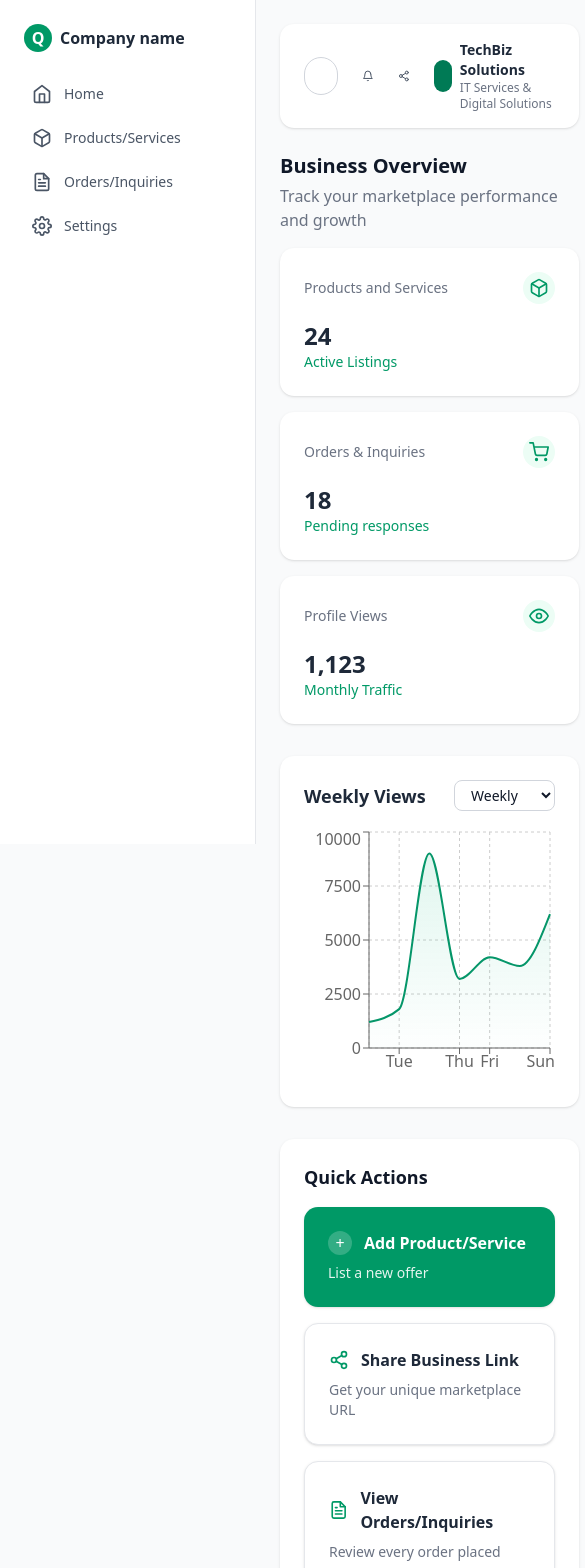
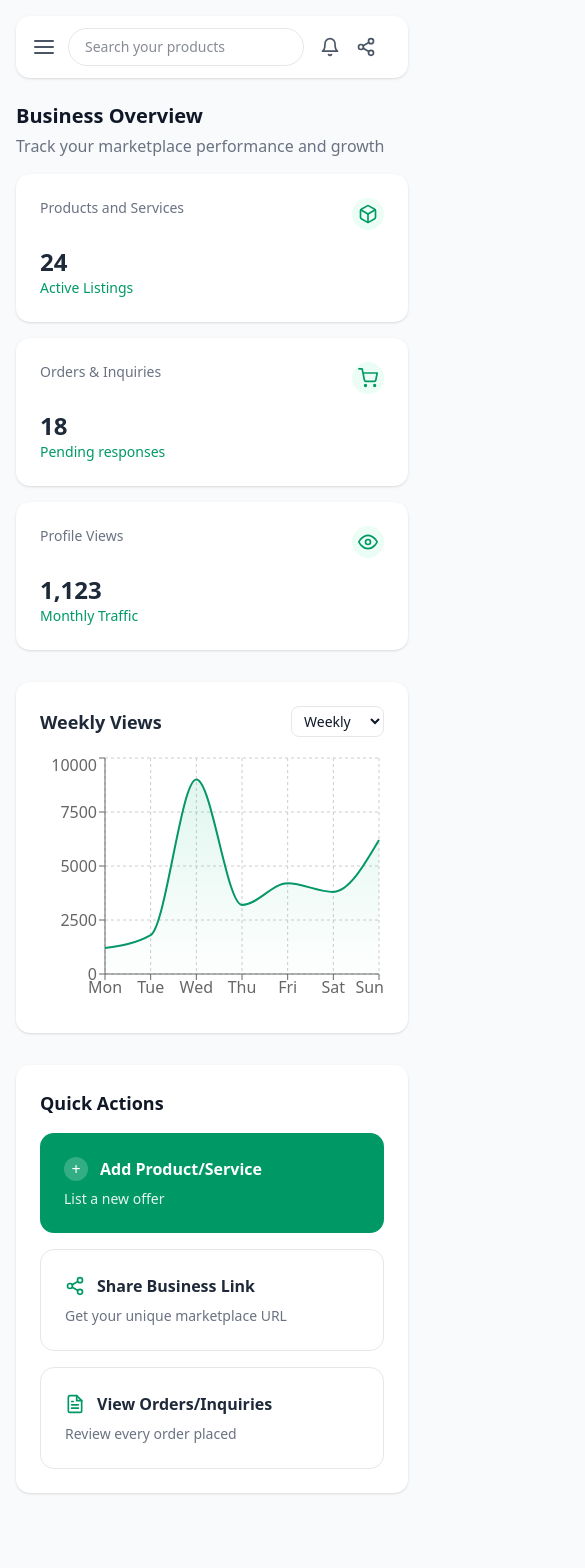
Before and after one commit to Kimmie38/gizo-project, a Next.js app: page /Dashboard in a window 390 px wide. Shown: the top 1568 px of the page, 585 px wide, since content can reach past the window. After the commit the page ends 1541 px from the top, so only its background shows below. Built offline with nearby package versions, Linux system fonts and the light colour scheme.

Commit message:
initial commit

```diff
--- a/src/app/Dashboard/Listing/page.js
+++ b/src/app/Dashboard/Listing/page.js
@@ -1,37 +1,42 @@
 "use client";
 
-export default function AddListingModal({ onClose }) {
+export default function AddListingModal({ isOpen, onClose }) {
+  if (!isOpen) return null;
+
   return (
-    <div className="fixed inset-0 z-50 flex items-center justify-center bg-black/50">
-      <div className="bg-white rounded-xl shadow-lg p-6 w-full max-w-2xl relative">
-        {/* Close Button */}
-        <button
-          onClick={onClose}
-          className="absolute top-3 right-3 text-gray-500 hover:text-gray-700"
-        >
-          ✕
-        </button>
+    <div className="fixed inset-0 z-50 flex items-center justify-center bg-black/40 p-4">
+      <div className="bg-white rounded-xl shadow-lg w-full max-w-2xl p-6 overflow-y-auto max-h-[90vh]">
+        {/* Header */}
+        <div className="flex justify-between items-center mb-4">
+          <h1 className="text-lg font-bold">Add New Listing</h1>
+          <button
+            onClick={onClose}
+            className="text-gray-500 hover:text-gray-700 text-xl"
+          >
+            ×
+          </button>
+        </div>
 
-        <h1 className="text-xl font-bold mb-2">Add New Listing</h1>
         <p className="text-gray-500 mb-6">
           Fill out the form below to add a new product or service
         </p>
 
+        {/* Form */}
         <form className="space-y-4">
           <div className="grid grid-cols-1 md:grid-cols-2 gap-4">
             <input
               type="text"
               placeholder="Product/Service Name"
-              className="w-full border rounded-lg px-4 py-2 focus:outline-none focus:ring-2 focus:ring-emerald-500"
+              className="w-full border rounded-lg px-4 py-2 focus:ring-2 focus:ring-emerald-500"
             />
             <input
               type="number"
               placeholder="Price (USD)"
-              className="w-full border rounded-lg px-4 py-2 focus:outline-none focus:ring-2 focus:ring-emerald-500"
+              className="w-full border rounded-lg px-4 py-2 focus:ring-2 focus:ring-emerald-500"
             />
           </div>
 
-          <select className="w-full border rounded-lg px-4 py-2 focus:outline-none focus:ring-2 focus:ring-emerald-500">
+          <select className="w-full border rounded-lg px-4 py-2 focus:ring-2 focus:ring-emerald-500">
             <option>Category</option>
             <option>Electronics</option>
             <option>Services</option>
@@ -41,10 +46,10 @@ export default function AddListingModal({ onClose }) {
           <textarea
             placeholder="Description"
             rows="4"
-            className="w-full border rounded-lg px-4 py-2 focus:outline-none focus:ring-2 focus:ring-emerald-500"
+            className="w-full border rounded-lg px-4 py-2 focus:ring-2 focus:ring-emerald-500"
           />
 
-          {/* Upload Section */}
+          {/* Upload */}
           <div className="border-2 border-dashed border-gray-300 rounded-lg p-6 text-center">
             <p className="text-gray-500">Drop your product pictures here</p>
             <p className="text-gray-400 text-sm mb-4">OR</p>
@@ -54,8 +59,8 @@ export default function AddListingModal({ onClose }) {
             </label>
           </div>
 
-          {/* Submit */}
-          <div className="flex space-x-4">
+          {/* Actions */}
+          <div className="flex flex-col sm:flex-row gap-3 justify-end">
             <button
               type="submit"
               className="bg-emerald-600 text-white px-6 py-2 rounded-lg hover:bg-emerald-700"
--- a/src/app/Dashboard/page.js
+++ b/src/app/Dashboard/page.js
@@ -1,7 +1,7 @@
 "use client";
 
 import { useState } from "react";
-import { usePathname, useRouter } from "next/navigation";
+import { useRouter, usePathname } from "next/navigation";
 import {
   FiHome,
   FiBox,
@@ -11,6 +11,7 @@ import {
   FiShare2,
   FiEye,
   FiShoppingCart,
+  FiMenu,
 } from "react-icons/fi";
 import {
   AreaChart,
@@ -23,7 +24,7 @@ import {
 } from "recharts";
 import AddListingModal from "./Listing/page";
 
-// Sidebar nav items
+// Sidebar items
 const navItems = [
   { name: "Home", href: "/dashboard", icon: FiHome },
   { name: "Products/Services", href: "/dashboard/products", icon: FiBox },
@@ -31,7 +32,7 @@ const navItems = [
   { name: "Settings", href: "/dashboard/settings", icon: FiSettings },
 ];
 
-// Business Overview cards
+// Overview cards
 const cards = [
   { title: "Products and Services", value: "24", subtitle: "Active Listings", icon: FiBox },
   { title: "Orders & Inquiries", value: "18", subtitle: "Pending responses", icon: FiShoppingCart },
@@ -50,15 +51,19 @@ const chartData = [
 ];
 
 export default function Dashboard() {
+  const router = useRouter();
   const pathname = usePathname();
-  const router = useRouter();
+  const [sidebarOpen, setSidebarOpen] = useState(false);
   const [showAddListing, setShowAddListing] = useState(false);
 
   return (
     <div className="flex min-h-screen bg-gray-50">
       {/* Sidebar */}
-      <aside className="w-64 shrink-0 bg-white border-r h-screen flex flex-col fixed left-0 top-0">
-        {/* Logo */}
+      <aside
+        className={`fixed top-0 left-0 h-full bg-white border-r w-64 transform transition-transform ${
+          sidebarOpen ? "translate-x-0" : "-translate-x-full"
+        } md:translate-x-0 z-40`}
+      >
         <div className="px-6 py-6 flex items-center space-x-2">
           <div className="w-7 h-7 bg-emerald-600 rounded-full flex items-center justify-center text-white font-bold">
             Q
@@ -66,8 +71,7 @@ export default function Dashboard() {
           <span className="font-semibold text-gray-800">Company name</span>
         </div>
 
-        {/* Nav */}
-        <nav className="flex-1 px-4 space-y-2">
+        <nav className="px-4 space-y-2">
           {navItems.map((item) => {
             const Icon = item.icon;
             const active = pathname === item.href;
@@ -75,7 +79,7 @@ export default function Dashboard() {
               <button
                 key={item.name}
                 onClick={() => router.push(item.href)}
-                className={`w-full flex items-center px-4 py-2 rounded-lg text-sm font-medium transition ${
+                className={`w-full flex items-center px-4 py-2 rounded-lg text-sm font-medium ${
                   active
                     ? "bg-emerald-600 text-white"
                     : "text-gray-600 hover:bg-gray-100"
@@ -89,37 +93,47 @@ export default function Dashboard() {
         </nav>
       </aside>
 
-      {/* Main Content */}
-      <div className="flex-1 flex flex-col bg-gray-50 ml-64">
+      {/* Main */}
+      <div className="flex-1 flex flex-col md:ml-64">
         {/* Topbar */}
-        <header className="px-6 pt-6">
-          <div className="bg-white shadow-sm rounded-xl px-6 py-4 flex justify-between items-center max-w-[950px] mx-auto">
-            {/* Search */}
-            <div className="flex-1 max-w-lg">
+        <header className="px-4 pt-4 md:px-6 md:pt-6">
+          <div className="bg-white shadow-sm rounded-xl px-4 py-3 md:px-6 md:py-4 flex justify-between items-center">
+            {/* Left: Menu + Search */}
+            <div className="flex items-center gap-3 flex-1 max-w-lg">
+              <button
+                onClick={() => setSidebarOpen(!sidebarOpen)}
+                className="md:hidden text-gray-600"
+              >
+                <FiMenu className="w-6 h-6" />
+              </button>
               <input
                 type="text"
                 placeholder="Search your products"
-                className="w-full px-4 py-2 rounded-full border border-gray-300 text-sm focus:outline-none focus:ring-2 focus:ring-emerald-500"
+                className="flex-1 px-4 py-2 rounded-full border text-sm focus:ring-2 focus:ring-emerald-500"
               />
             </div>
 
-            {/* Right side */}
-            <div className="flex items-center space-x-6 ml-6">
+            {/* Right */}
+            <div className="flex items-center space-x-4 ml-4">
               <FiBell className="w-5 h-5 text-gray-600 cursor-pointer" />
               <FiShare2 className="w-5 h-5 text-gray-600 cursor-pointer" />
-              <div className="flex items-center space-x-2">
+              <div className="hidden sm:flex items-center space-x-2">
                 <div className="w-8 h-8 rounded-full bg-emerald-700"></div>
                 <div>
-                  <p className="text-sm font-semibold text-gray-800">TechBiz Solutions</p>
-                  <p className="text-xs text-gray-500">IT Services & Digital Solutions</p>
+                  <p className="text-sm font-semibold text-gray-800">
+                    TechBiz Solutions
+                  </p>
+                  <p className="text-xs text-gray-500">
+                    IT Services & Digital Solutions
+                  </p>
                 </div>
               </div>
             </div>
           </div>
         </header>
 
-        {/* Page Content */}
-        <main className="flex-1 px-6 mt-6">
+        {/* Content */}
+        <main className="flex-1 px-4 mt-6 md:px-6">
           <div className="max-w-[950px] mx-auto">
             {/* Business Overview */}
             <section>
@@ -127,33 +141,41 @@ export default function Dashboard() {
               <p className="text-gray-500 mb-4">
                 Track your marketplace performance and growth
               </p>
-              <div className="grid grid-cols-1 md:grid-cols-3 gap-4">
+              <div className="grid grid-cols-1 sm:grid-cols-2 md:grid-cols-3 gap-4">
                 {cards.map((card) => {
                   const Icon = card.icon;
                   return (
                     <div
                       key={card.title}
-                      className="bg-white rounded-xl shadow-sm p-6 flex flex-col items-start"
+                      className="bg-white rounded-xl shadow-sm p-6 flex flex-col"
                     >
-                      <div className="flex items-center justify-between w-full mb-4">
-                        <p className="text-sm font-medium text-gray-500">{card.title}</p>
+                      <div className="flex justify-between mb-4">
+                        <p className="text-sm font-medium text-gray-500">
+                          {card.title}
+                        </p>
                         <div className="w-8 h-8 rounded-full bg-emerald-50 flex items-center justify-center">
                           <Icon className="w-5 h-5 text-emerald-600" />
                         </div>
                       </div>
-                      <p className="text-2xl font-bold text-gray-800">{card.value}</p>
-                      <p className="text-sm text-emerald-600">{card.subtitle}</p>
+                      <p className="text-2xl font-bold text-gray-800">
+                        {card.value}
+                      </p>
+                      <p className="text-sm text-emerald-600">
+                        {card.subtitle}
+                      </p>
                     </div>
                   );
                 })}
               </div>
             </section>
 
-            {/* Weekly Views */}
+            {/* Chart */}
             <section className="mt-8 bg-white rounded-xl shadow-sm p-6">
               <div className="flex justify-between items-center mb-4">
-                <h2 className="text-lg font-bold text-gray-800">Weekly Views</h2>
-                <select className="border border-gray-300 rounded-md px-3 py-1 text-sm">
+                <h2 className="text-lg font-bold text-gray-800">
+                  Weekly Views
+                </h2>
+                <select className="border rounded-md px-2 py-1 text-sm">
                   <option>Weekly</option>
                   <option>Monthly</option>
                 </select>
@@ -163,8 +185,8 @@ export default function Dashboard() {
                   <AreaChart data={chartData}>
                     <defs>
                       <linearGradient id="grad" x1="0" y1="0" x2="0" y2="1">
-                        <stop offset="5%" stopColor="#10b981" stopOpacity={0.2} />
-                        <stop offset="95%" stopColor="#10b981" stopOpacity={0.02} />
+                        <stop offset="5%" stopColor="#10b981" stopOpacity={0.2}/>
+                        <stop offset="95%" stopColor="#10b981" stopOpacity={0.02}/>
                       </linearGradient>
                     </defs>
                     <CartesianGrid strokeDasharray="3 3" />
@@ -186,37 +208,47 @@ export default function Dashboard() {
             {/* Quick Actions */}
             <section className="mt-8 bg-white rounded-xl shadow-sm p-6 mb-12">
               <h2 className="text-lg font-bold mb-4">Quick Actions</h2>
-              <div className="grid grid-cols-1 md:grid-cols-3 gap-4">
-                {/* Add Product/Service */}
+              <div className="grid grid-cols-1 sm:grid-cols-2 md:grid-cols-3 gap-4">
+                {/* Add Product */}
                 <button
                   onClick={() => setShowAddListing(true)}
-                  className="bg-emerald-600 text-white rounded-xl p-6 text-left shadow-sm hover:shadow-md transition"
+                  className="bg-emerald-600 text-white rounded-xl p-6 text-left hover:shadow-md"
                 >
                   <div className="flex items-center mb-2">
                     <span className="w-6 h-6 flex items-center justify-center rounded-full bg-white/20 mr-3">
                       +
                     </span>
-                    <span className="font-semibold">Add Product/Service</span>
+                    <span className="font-semibold">
+                      Add Product/Service
+                    </span>
                   </div>
                   <p className="text-sm opacity-90">List a new offer</p>
                 </button>
 
-                {/* Share Business Link */}
-                <button className="bg-white border border-gray-200 rounded-xl p-6 text-left shadow-sm hover:shadow-md transition">
+                {/* Share */}
+                <button className="bg-white border rounded-xl p-6 text-left hover:shadow-md">
                   <div className="flex items-center mb-2">
                     <FiShare2 className="w-5 h-5 text-emerald-600 mr-3" />
-                    <span className="font-semibold text-gray-800">Share Business Link</span>
+                    <span className="font-semibold text-gray-800">
+                      Share Business Link
+                    </span>
                   </div>
-                  <p className="text-sm text-gray-500">Get your unique marketplace URL</p>
+                  <p className="text-sm text-gray-500">
+                    Get your unique marketplace URL
+                  </p>
                 </button>
 
-                {/* View Orders/Inquiries */}
-                <button className="bg-white border border-gray-200 rounded-xl p-6 text-left shadow-sm hover:shadow-md transition">
+                {/* Orders */}
+                <button className="bg-white border rounded-xl p-6 text-left hover:shadow-md">
                   <div className="flex items-center mb-2">
                     <FiFileText className="w-5 h-5 text-emerald-600 mr-3" />
-                    <span className="font-semibold text-gray-800">View Orders/Inquiries</span>
+                    <span className="font-semibold text-gray-800">
+                      View Orders/Inquiries
+                    </span>
                   </div>
-                  <p className="text-sm text-gray-500">Review every order placed</p>
+                  <p className="text-sm text-gray-500">
+                    Review every order placed
+                  </p>
                 </button>
               </div>
             </section>
@@ -224,8 +256,11 @@ export default function Dashboard() {
         </main>
       </div>
 
-      {/* Modal Overlay */}
-      {showAddListing && <AddListingModal onClose={() => setShowAddListing(false)} />}
+      {/* Modal */}
+      <AddListingModal
+        isOpen={showAddListing}
+        onClose={() => setShowAddListing(false)}
+      />
     </div>
   );
 }
```
